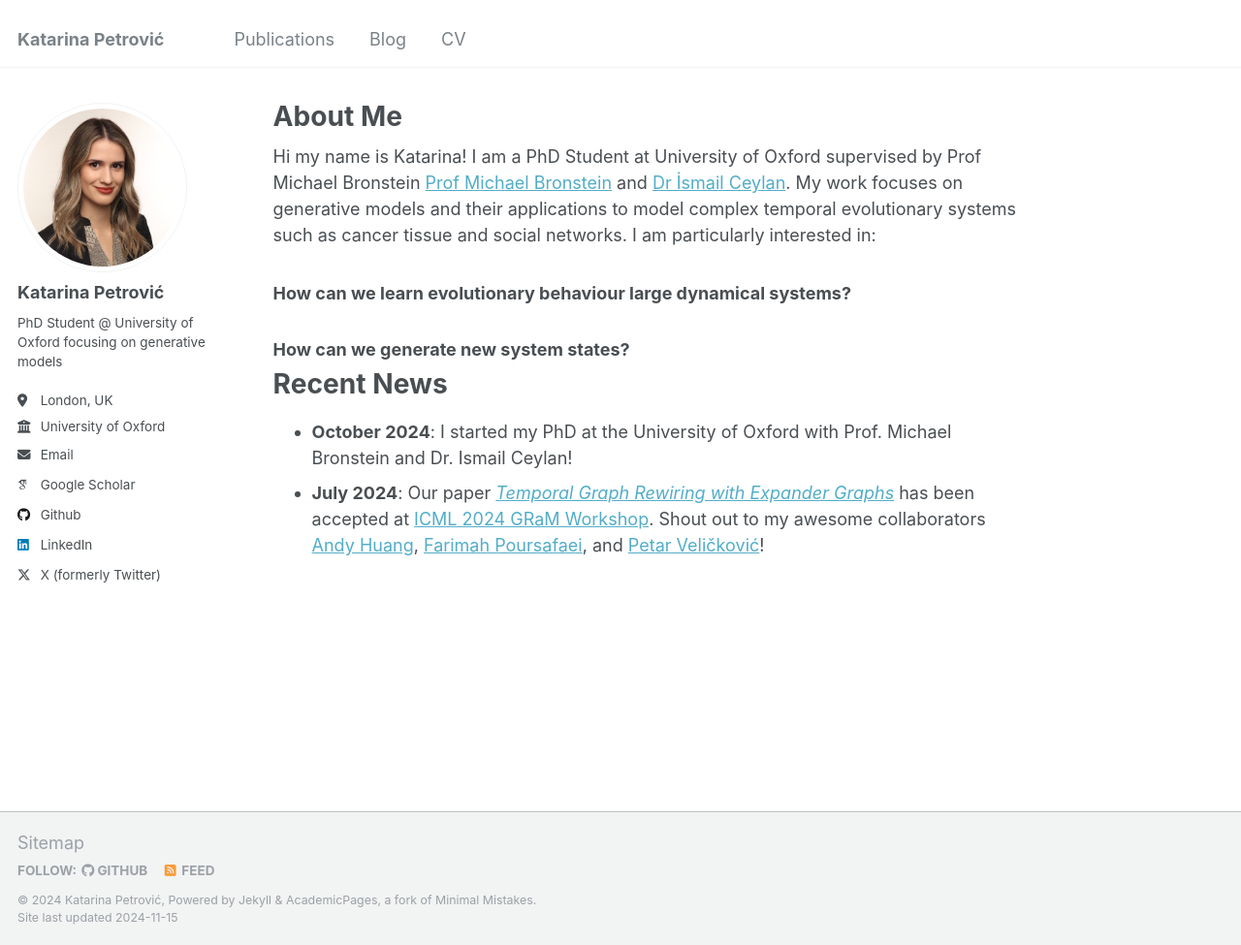
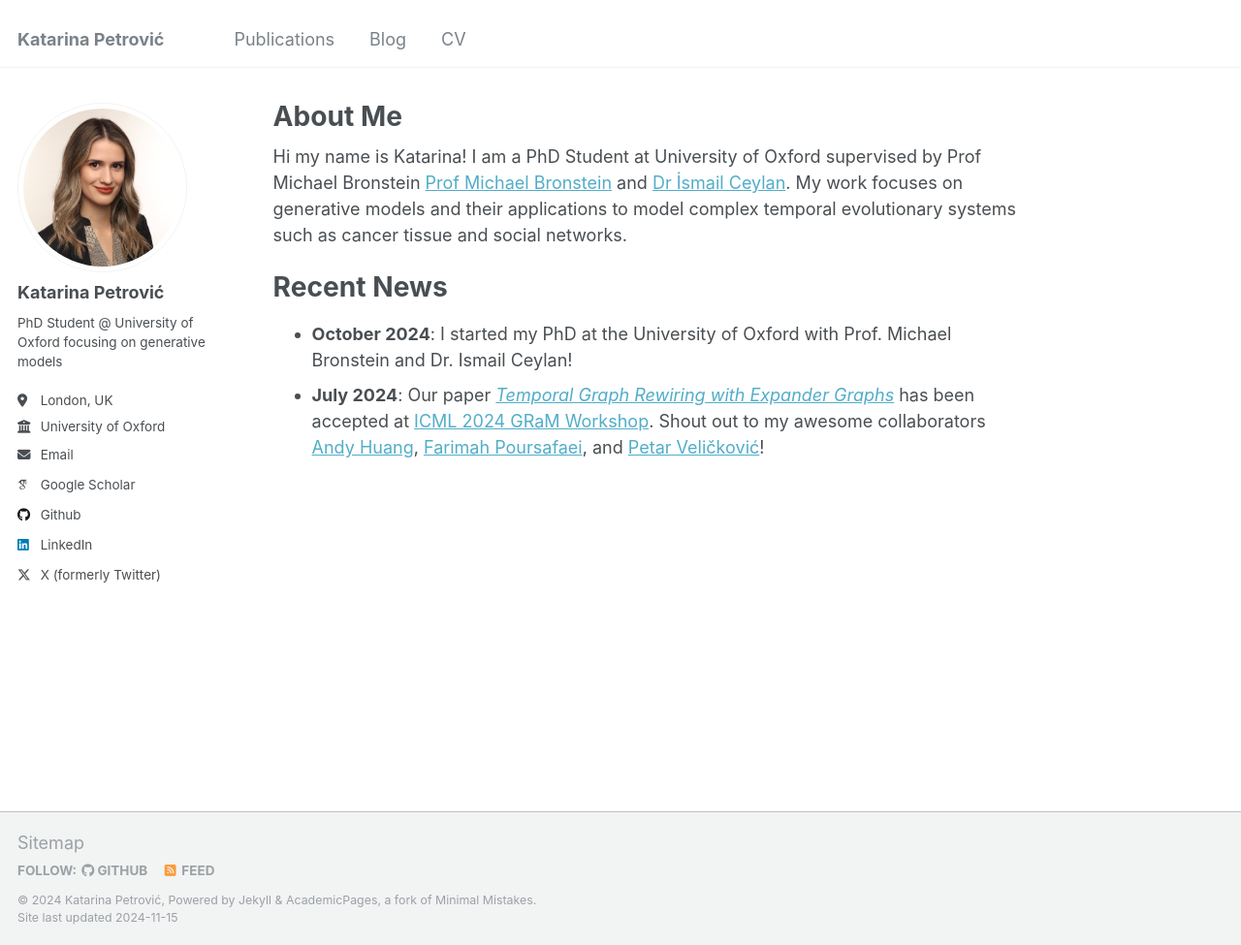
Before and after one commit to kpetrovicc/kpetrovicc.github.io, a Jekyll site: the page built from _pages/about.md, in a window 1280 px wide and 975 px high. Shown: the whole window at 97% size. Built offline with Jekyll 4.4.1, drawn with Linux system fonts in a browser that asks for light colours; some web fonts are replaced.

Commit message:
Update about.md

```diff
--- a/_pages/about.md
+++ b/_pages/about.md
@@ -7,9 +7,7 @@ redirect_from:
   - /about.html
 ---
 
-Hi my name is Katarina! I am a PhD Student at University of Oxford supervised by Prof Michael Bronstein [Prof Michael Bronstein](https://www.cs.ox.ac.uk/people/michael.bronstein/) and [Dr İsmail Ceylan](https://www.cs.ox.ac.uk/people/ismaililkan.ceylan/). My work focuses on generative models and their applications to model complex temporal evolutionary systems such as cancer tissue and social networks. I am particularly interested in:
-### How can we learn evolutionary behaviour large dynamical systems?
-### How can we generate new system states?
+Hi my name is Katarina! I am a PhD Student at University of Oxford supervised by Prof Michael Bronstein [Prof Michael Bronstein](https://www.cs.ox.ac.uk/people/michael.bronstein/) and [Dr İsmail Ceylan](https://www.cs.ox.ac.uk/people/ismaililkan.ceylan/). My work focuses on generative models and their applications to model complex temporal evolutionary systems such as cancer tissue and social networks.
 
 Recent News
 ======
```
